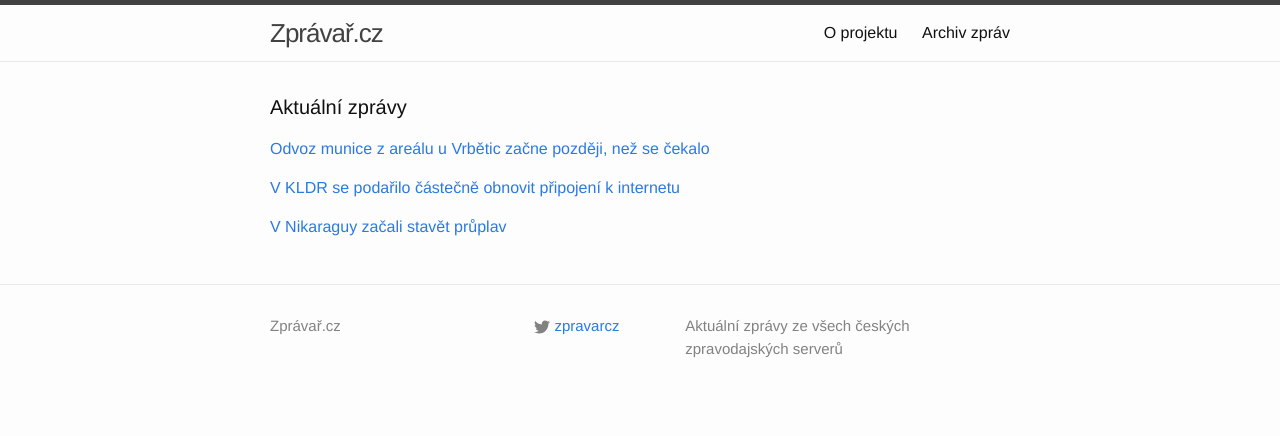
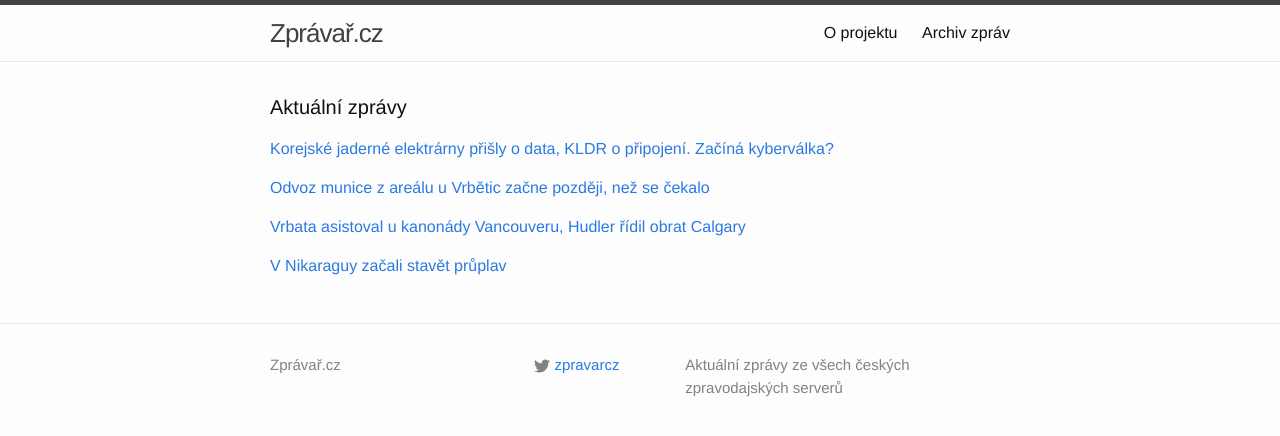
Before and after one commit to adliska/zpravar, a Jekyll site: the page built from index.html, in a window 1280 px wide. Shown: the top 436 px of the page. Built offline with Jekyll 4.4.1, drawn with Linux system fonts in a browser that asks for light colours; some of the changed lines change nothing that is shown.

Commit message:
zpravar news update

```diff
--- a/index.html
+++ b/index.html
@@ -5,8 +5,19 @@ layout: default
 <div class="home">
     <h1 class="page-heading">Aktuální zprávy</h1>
 
-<p><a href="javascript:;" onclick="toggle_visibility('zpravy0')">Odvoz munice z areálu u Vrbětic začne později, než se čekalo</a></p>
+<p><a href="javascript:;" onclick="toggle_visibility('zpravy0')">Korejské jaderné elektrárny přišly o data, KLDR o připojení. Začíná kyberválka?</a></p>
 <div id="zpravy0" style="display:none">
+<ul>
+<li><a href=http://www.ceskatelevize.cz/ct24/svet/296284-korejske-jaderne-elektrarny-prisly-o-data-kldr-o-pripojeni-zacina-kybervalka/>Korejské jaderné elektrárny přišly o data, KLDR o připojení. Začíná kyberválka? - www.ceskatelevize.cz</a></li>
+<li><a href=http://www.lidovky.cz/internetove-pripojeni-v-kldr-bylo-castecne-obnoveno-pcf-/zpravy-svet.aspx?c=A141223_071630_ln_zahranici_mmu>Totální výpadek internetu v KLDR skončil. Může jít o odvetu USA  - www.lidovky.cz</a></li>
+<li><a href=http://www.novinky.cz/zahranicni/svet/357115-v-kldr-se-podarilo-castecne-obnovit-pripojeni-k-internetu.html>V KLDR se podařilo částečně obnovit připojení k internetu - www.novinky.cz</a></li>
+<li><a href=http://zpravy.idnes.cz/vypadek-internetu-v-severni-koreji-kldr-fde-/zahranicni.aspx?c=A141223_064724_zahranicni_skr>KLDR je částečně online, totální výpadek trval přes devět hodin - zpravy.idnes.cz</a></li>
+<li><a href=http://zpravy.aktualne.cz/zahranici/internetove-pripojeni-v-kldr-bylo-castecne-obnoveno/r~e864b4ac8a6311e49e4b0025900fea04/>Internetové připojení v KLDR bylo částečně obnoveno - zpravy.aktualne.cz</a></li>
+<li><a href=http://www.novinky.cz/zahranicni/svet/357115-v-kldr-se-podarilo-castecne-obnovit-pripojeni-k-interrnetu.html>V KLDR se podařilo částečně obnovit připojení k interrnetu - www.novinky.cz</a></li>
+<li><a href=http://www.ceskenoviny.cz/zpravy/zpravy/internetove-pripojeni-v-kldr-bylo-castecne-obnoveno/1161883>Internetové připojení v KLDR bylo částečně obnoveno - www.ceskenoviny.cz</a></li>
+</ul>
+</div><p><a href="javascript:;" onclick="toggle_visibility('zpravy1')">Odvoz munice z areálu u Vrbětic začne později, než se čekalo</a></p>
+<div id="zpravy1" style="display:none">
 <ul>
 <li><a href=http://zlin.idnes.cz/odvoz-munice-z-vrbetic-kdy-zacne-da9-/zlin-zpravy.aspx?c=A141223_065645_zlin-zpravy_skr>Odvoz munice z areálu u Vrbětic začne později, než se čekalo - zlin.idnes.cz</a></li>
 <li><a href=http://www.tyden.cz/rubriky/domaci/odvoz-munice-od-vrbetic-zacne-nejdriv-v-pulce-ledna_328154.html>Odvoz munice od Vrbětic začne nejdřív v půlce ledna - www.tyden.cz</a></li>
@@ -15,17 +26,15 @@ layout: default
 <li><a href=http://www.rozhlas.cz/_zprava/odvoz-munice-z-vrbetic-na-zlinsku-zacne-nejdriv-v-druhe-polovine-ledna--1436080>Odvoz munice z Vrbětic na Zlínsku začne nejdřív v druhé polovině ledna - www.rozhlas.cz</a></li>
 <li><a href=http://www.ceskatelevize.cz/ct24/regiony/296281-odvoz-munice-z-arealu-u-vrbetic-zacne-nejdrive-v-pulce-ledna/>Odvoz munice z areálu u Vrbětic začne nejdříve v půlce ledna - www.ceskatelevize.cz</a></li>
 </ul>
-</div><p><a href="javascript:;" onclick="toggle_visibility('zpravy1')">V KLDR se podařilo částečně obnovit připojení k internetu</a></p>
-<div id="zpravy1" style="display:none">
+</div><p><a href="javascript:;" onclick="toggle_visibility('zpravy2')">Vrbata asistoval u kanonády Vancouveru, Hudler řídil obrat Calgary</a></p>
+<div id="zpravy2" style="display:none">
 <ul>
-<li><a href=http://www.novinky.cz/zahranicni/svet/357115-v-kldr-se-podarilo-castecne-obnovit-pripojeni-k-internetu.html>V KLDR se podařilo částečně obnovit připojení k internetu - www.novinky.cz</a></li>
-<li><a href=http://zpravy.idnes.cz/vypadek-internetu-v-severni-koreji-kldr-fde-/zahranicni.aspx?c=A141223_064724_zahranicni_skr>KLDR je částečně online, totální výpadek trval přes devět hodin - zpravy.idnes.cz</a></li>
-<li><a href=http://zpravy.aktualne.cz/zahranici/internetove-pripojeni-v-kldr-bylo-castecne-obnoveno/r~e864b4ac8a6311e49e4b0025900fea04/>Internetové připojení v KLDR bylo částečně obnoveno - zpravy.aktualne.cz</a></li>
-<li><a href=http://www.novinky.cz/zahranicni/svet/357115-v-kldr-se-podarilo-castecne-obnovit-pripojeni-k-interrnetu.html>V KLDR se podařilo částečně obnovit připojení k interrnetu - www.novinky.cz</a></li>
-<li><a href=http://www.ceskenoviny.cz/zpravy/zpravy/internetove-pripojeni-v-kldr-bylo-castecne-obnoveno/1161883>Internetové připojení v KLDR bylo částečně obnoveno - www.ceskenoviny.cz</a></li>
+<li><a href=http://hokej.idnes.cz/vrbata-asistoval-u-kanonady-d1c-/nhl.aspx?c=A141223_071356_nhl_Mkr>Vrbata asistoval u kanonády Vancouveru, Hudler řídil obrat Calgary - hokej.idnes.cz</a></li>
+<li><a href=http://sport.aktualne.cz/vrbata-prispel-asistenci-ke-kanonade-vancouveru/r~aaf1a8ea8a6911e4aff10025900fea04/>Vrbata přispěl asistencí ke kanonádě Vancouveru - sport.aktualne.cz</a></li>
+<li><a href=http://www.sportovninoviny.cz/zpravy/vrbata-prihral-na-jeden-ze-sedmi-golu-vancouveru/1161915>Vrbata přihrál na jeden ze sedmi gólů Vancouveru - www.sportovninoviny.cz</a></li>
 </ul>
-</div><p><a href="javascript:;" onclick="toggle_visibility('zpravy2')">V Nikaraguy začali stavět průplav </a></p>
-<div id="zpravy2" style="display:none">
+</div><p><a href="javascript:;" onclick="toggle_visibility('zpravy3')">V Nikaraguy začali stavět průplav </a></p>
+<div id="zpravy3" style="display:none">
 <ul>
 <li><a href=http://www.novinky.cz/zahranicni/amerika/357116-v-nikaraguy-zacali-stavet-pruplav.html>V Nikaraguy začali stavět průplav  - www.novinky.cz</a></li>
 <li><a href=http://www.novinky.cz/zahranicni/amerika/357116-v-nicaraguy-zacali-stavet-pruplav.html>v Nicaraguy začali stavět průplav  - www.novinky.cz</a></li>
```
